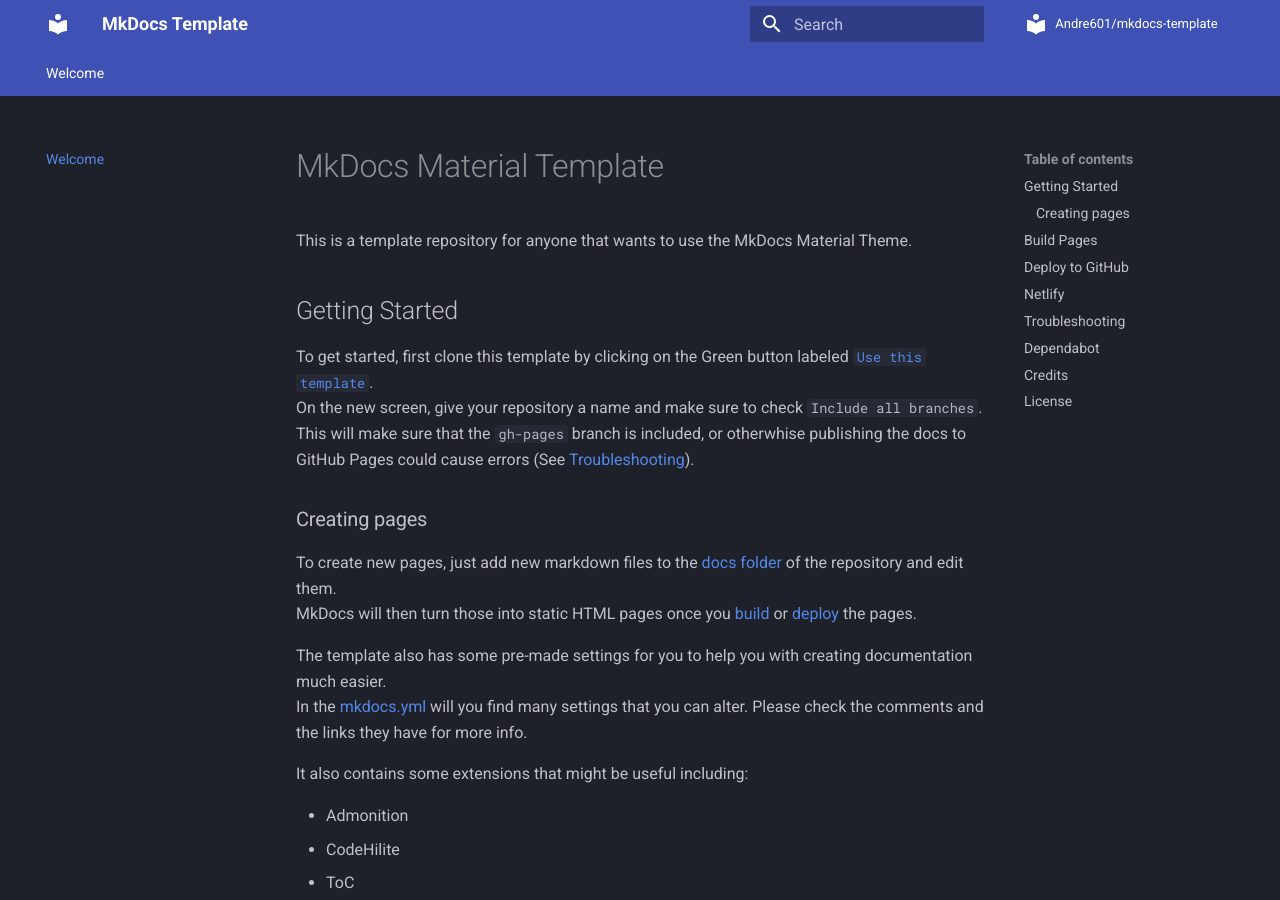
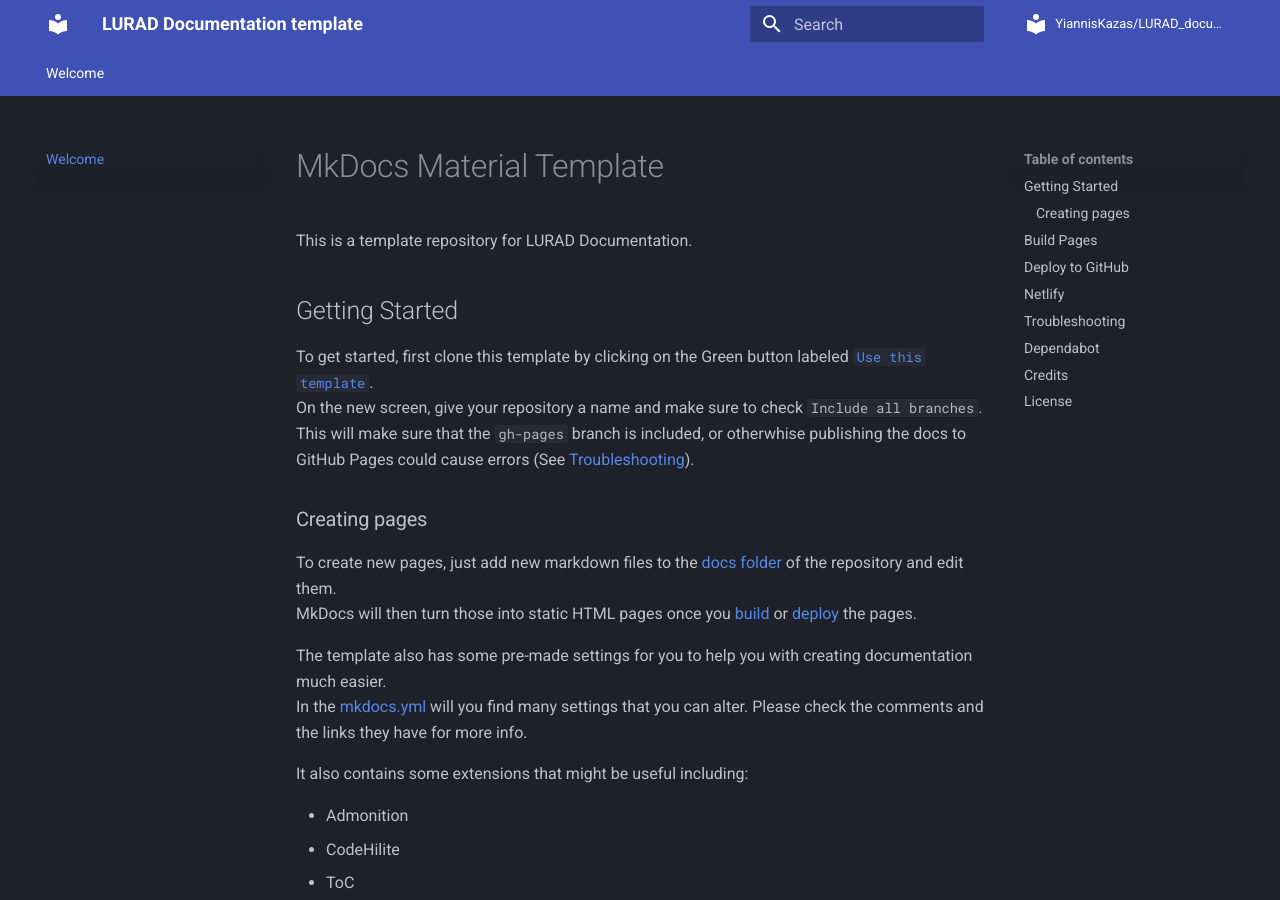
Before and after one commit to YiannisKazas/LURAD_documentation, an MkDocs documentation site: the page built from docs/index.md, in a window 1280 px wide and 900 px high. Built offline with MkDocs 1.6.1 and Material for MkDocs 9.7.7, drawn with Linux system fonts in a browser that asks for light colours; comment, search, counter and statistics services are not loaded; some of the changed text lies outside the part shown.

Commit message:
Initial modification of .yml and index files

```diff
--- a/docs/index.md
+++ b/docs/index.md
@@ -17,7 +17,7 @@
 [LICENSE]: https://github.com/Andre601/mkdocs-template/blob/master/LICENSE
 
 # MkDocs Material Template
-This is a template repository for anyone that wants to use the MkDocs Material Theme.
+This is a template repository for LURAD Documentation.
 
 ## Getting Started
 To get started, first clone this template by clicking on the Green button labeled [`Use this template`][use].
--- a/mkdocs.yml
+++ b/mkdocs.yml
@@ -27,9 +27,9 @@
 # | - https://www.mkdocs.org/user-guide/configuration/#site_url                                            |
 # |                                                                                                        |
 # +--------------------------------------------------------------------------------------------------------+
-site_name: MkDocs Template
-site_description: 'A template for future MkDocs wikis'
-site_author: 'Andre_601'
+site_name: LURAD Documentation template
+site_description: 'A template for LURAD MkDocs-based documentation site'
+site_author: 'Yiannis Kazas'
 #site_url: 'https://www.andre601.ch/mkdocs-template' # Uncomment to set a canonical URL
 
 # +--------------------------------------------------------------------------------------------------------+
@@ -45,7 +45,7 @@
 # |                                                                                                        |
 # +--------------------------------------------------------------------------------------------------------+
 copyright: |
-  &copy; Author
+  &copy; Yiannis Kazas
 
 # +--------------------------------------------------------------------------------------------------------+
 # |                                                                                                        |
@@ -75,8 +75,8 @@
 # | - https://www.mkdocs.org/user-guide/configuration/#edit_uri                                            |
 # |                                                                                                        |
 # +--------------------------------------------------------------------------------------------------------+
-repo_name: Andre601/mkdocs-template
-repo_url: https://github.com/Andre601/mkdocs-template
+repo_name: YiannisKazas/LURAD_documentation
+repo_url: https://github.com/YiannisKazas/LURAD_documentation
 #edit_uri: tree/master/docs # Uncomment to define a different URI/URL for the "edit" option
 
 # +--------------------------------------------------------------------------------------------------------+
```
